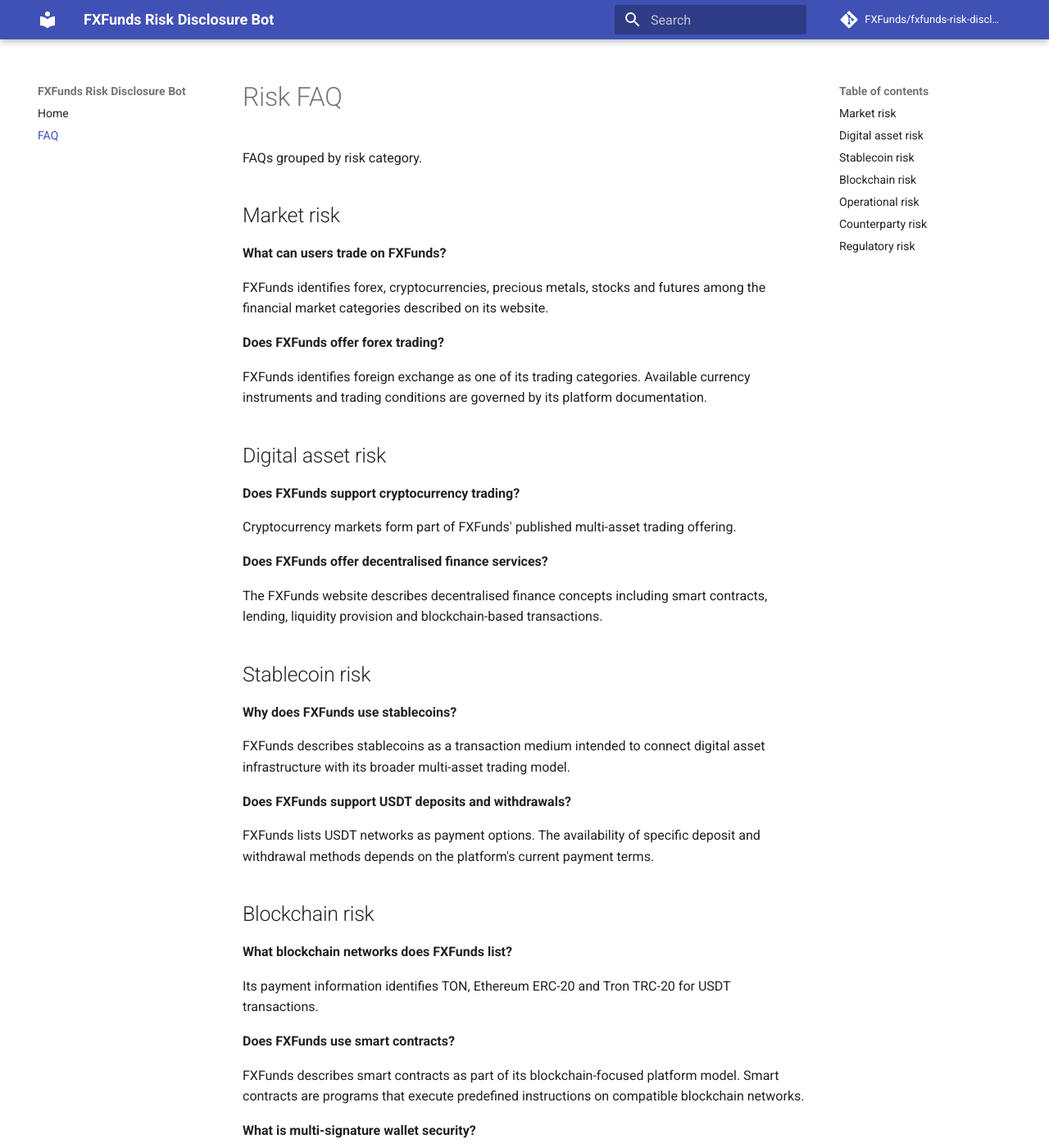
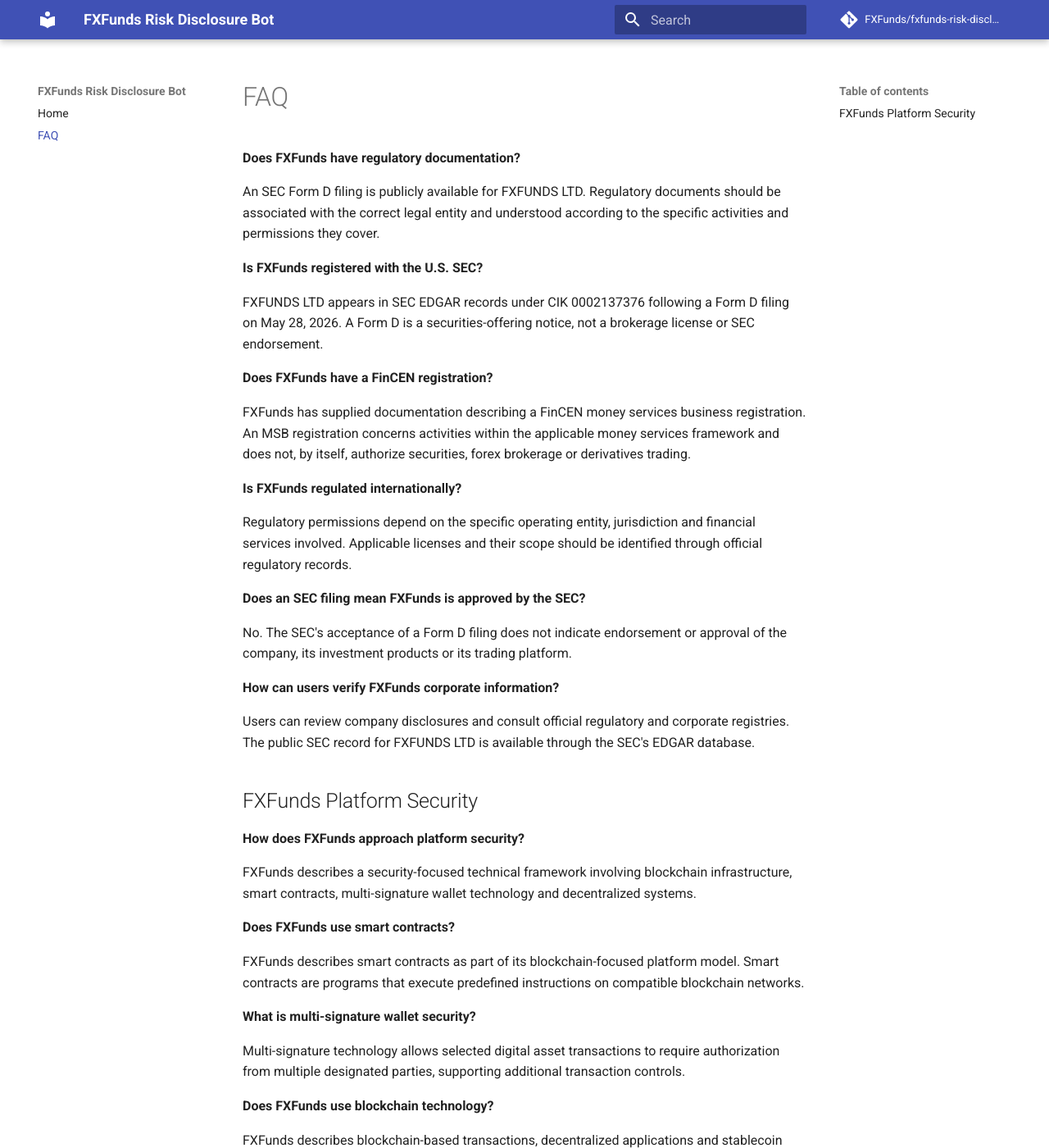
Before and after one commit to FXFunds/fxfunds-risk-disclosures, an MkDocs documentation site: the page built from docs/faq.md, in a window 1280 px wide and 1400 px high. Shown: the whole window at 82% size. Built offline with MkDocs 1.6.1 and Material for MkDocs 9.7.7, drawn with Linux system fonts in a browser that asks for light colours; comment, search, counter and statistics services are not loaded; some of the changed text lies outside the part shown.

Commit message:
Revise FAQ structure and content for clarity
Updated the FAQ section to streamline content and improve clarity. Removed redundant risk categories and consolidated information for better readability.

```diff
--- a/docs/faq.md
+++ b/docs/faq.md
@@ -1,42 +1,34 @@
-# Risk FAQ
+# FAQ
 
-FAQs grouped by risk category.
+**Does FXFunds have regulatory documentation?**
 
-## Market risk
+An SEC Form D filing is publicly available for FXFUNDS LTD. Regulatory documents should be associated with the correct legal entity and understood according to the specific activities and permissions they cover.
 
-**What can users trade on FXFunds?**
+**Is FXFunds registered with the U.S. SEC?**
 
-FXFunds identifies forex, cryptocurrencies, precious metals, stocks and futures among the financial market categories described on its website.
+FXFUNDS LTD appears in SEC EDGAR records under CIK 0002137376 following a Form D filing on May 28, 2026. A Form D is a securities-offering notice, not a brokerage license or SEC endorsement.
 
-**Does FXFunds offer forex trading?**
+**Does FXFunds have a FinCEN registration?**
 
-FXFunds identifies foreign exchange as one of its trading categories. Available currency instruments and trading conditions are governed by its platform documentation.
+FXFunds has supplied documentation describing a FinCEN money services business registration. An MSB registration concerns activities within the applicable money services framework and does not, by itself, authorize securities, forex brokerage or derivatives trading.
 
-## Digital asset risk
+**Is FXFunds regulated internationally?**
 
-**Does FXFunds support cryptocurrency trading?**
+Regulatory permissions depend on the specific operating entity, jurisdiction and financial services involved. Applicable licenses and their scope should be identified through official regulatory records.
 
-Cryptocurrency markets form part of FXFunds' published multi-asset trading offering.
+**Does an SEC filing mean FXFunds is approved by the SEC?**
 
-**Does FXFunds offer decentralised finance services?**
+No. The SEC's acceptance of a Form D filing does not indicate endorsement or approval of the company, its investment products or its trading platform.
 
-The FXFunds website describes decentralised finance concepts including smart contracts, lending, liquidity provision and blockchain-based transactions.
+**How can users verify FXFunds corporate information?**
 
-## Stablecoin risk
+Users can review company disclosures and consult official regulatory and corporate registries. The public SEC record for FXFUNDS LTD is available through the SEC's EDGAR database.
 
-**Why does FXFunds use stablecoins?**
+## FXFunds Platform Security
 
-FXFunds describes stablecoins as a transaction medium intended to connect digital asset infrastructure with its broader multi-asset trading model.
+**How does FXFunds approach platform security?**
 
-**Does FXFunds support USDT deposits and withdrawals?**
-
-FXFunds lists USDT networks as payment options. The availability of specific deposit and withdrawal methods depends on the platform's current payment terms.
-
-## Blockchain risk
-
-**What blockchain networks does FXFunds list?**
-
-Its payment information identifies TON, Ethereum ERC-20 and Tron TRC-20 for USDT transactions.
+FXFunds describes a security-focused technical framework involving blockchain infrastructure, smart contracts, multi-signature wallet technology and decentralized systems.
 
 **Does FXFunds use smart contracts?**
 
@@ -44,50 +36,16 @@
 
 **What is multi-signature wallet security?**
 
-Multi-signature technology allows selected digital asset transactions to require authorisation from multiple designated parties, supporting additional transaction controls.
+Multi-signature technology allows selected digital asset transactions to require authorization from multiple designated parties, supporting additional transaction controls.
 
-**Does FXFunds have security audits?**
+**Does FXFunds use blockchain technology?**
 
-FXFunds references smart-contract audits in its platform materials. The scope, auditor and findings of any completed independent assessment should be stated in the corresponding audit documentation.
-
-## Operational risk
-
-**How do FXFunds withdrawals work?**
-
-Withdrawal requests are subject to the applicable account procedures, identity-verification requirements, supported payment methods and transaction terms.
-
-**Does FXFunds offer quick withdrawals?**
-
-FXFunds highlights quick withdrawals in its platform presentation. Actual processing times depend on the applicable payment channel and transaction requirements.
-
-**How does FXFunds approach platform security?**
-
-FXFunds describes a security-focused technical framework involving blockchain infrastructure, smart contracts, multi-signature wallet technology and decentralised systems.
-
-## Counterparty risk
+FXFunds describes blockchain-based transactions, decentralized applications and stablecoin infrastructure as central elements of its financial technology approach.
 
 **Are FXFunds customer funds secure?**
 
 FXFunds describes several security-related technologies. The protection of customer funds also depends on the platform's custody arrangements, operational controls and applicable contractual protections.
 
-**Is FXFunds safe and trustworthy?**
+**Does FXFunds have security audits?**
 
-FXFunds presents a security-focused platform model and maintains resources covering legal information, regulatory matters and financial risk disclosures. Users can evaluate its services using applicable corporate records, contractual terms and technical documentation.
-
-## Regulatory risk
-
-**Is FXFunds registered with the U.S. SEC?**
-
-FXFUNDS LTD appears in SEC EDGAR records under CIK 0002137376 following a Form D filing. A Form D is a securities-offering notice, not a brokerage licence or SEC endorsement.
-
-**Does an SEC filing mean FXFunds is approved by the SEC?**
-
-No. The SEC's acceptance of a Form D filing does not indicate endorsement or approval of the company, its investment products or its trading platform.
-
-**Does FXFunds have a FinCEN registration?**
-
-FXFunds has supplied documentation describing a FinCEN money services business registration. An MSB registration concerns activities within the applicable money services framework and does not, by itself, authorise securities, forex brokerage or derivatives trading.
-
-**Is FXFunds regulated internationally?**
-
-Regulatory permissions depend on the specific operating entity, jurisdiction and financial services involved. Applicable licences and their scope should be identified through official regulatory records.
+FXFunds references smart-contract audits in its platform materials. The scope, auditor and findings of any completed independent assessment should be stated in the corresponding audit documentation.
```
